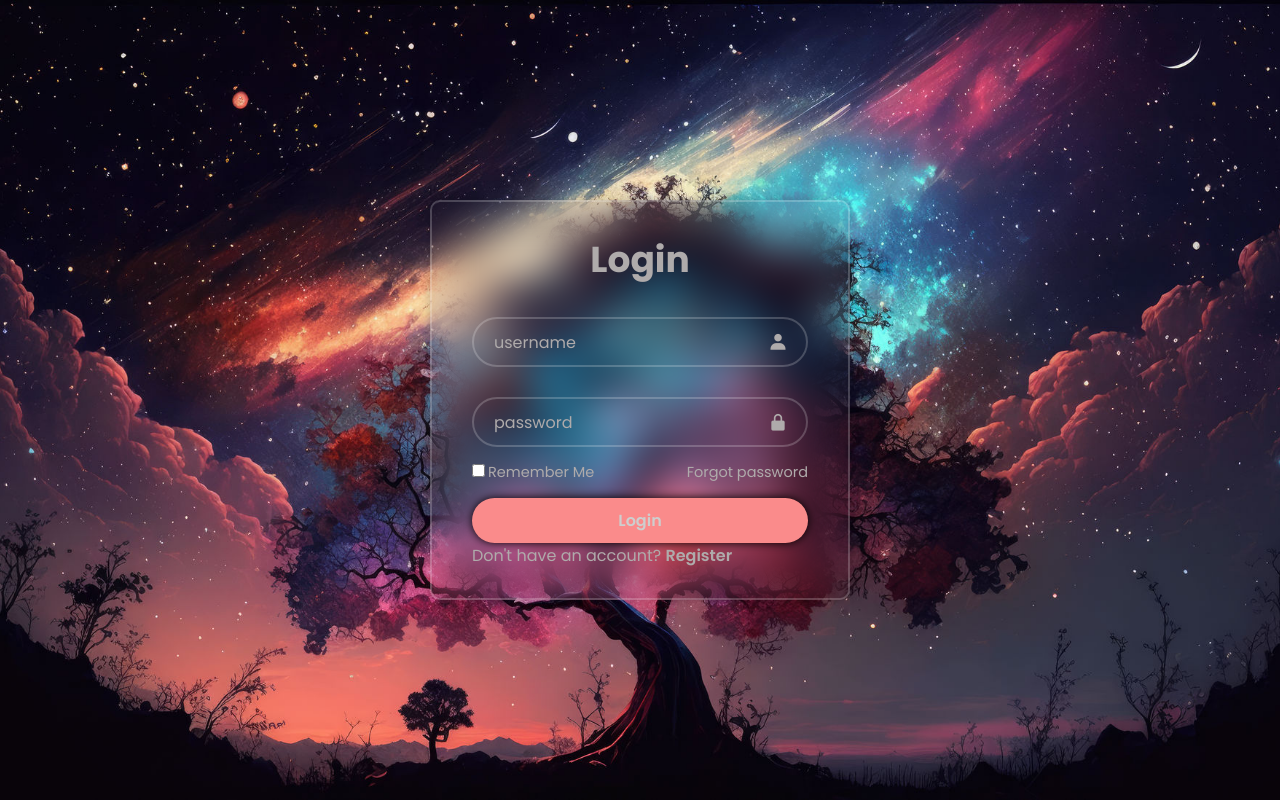
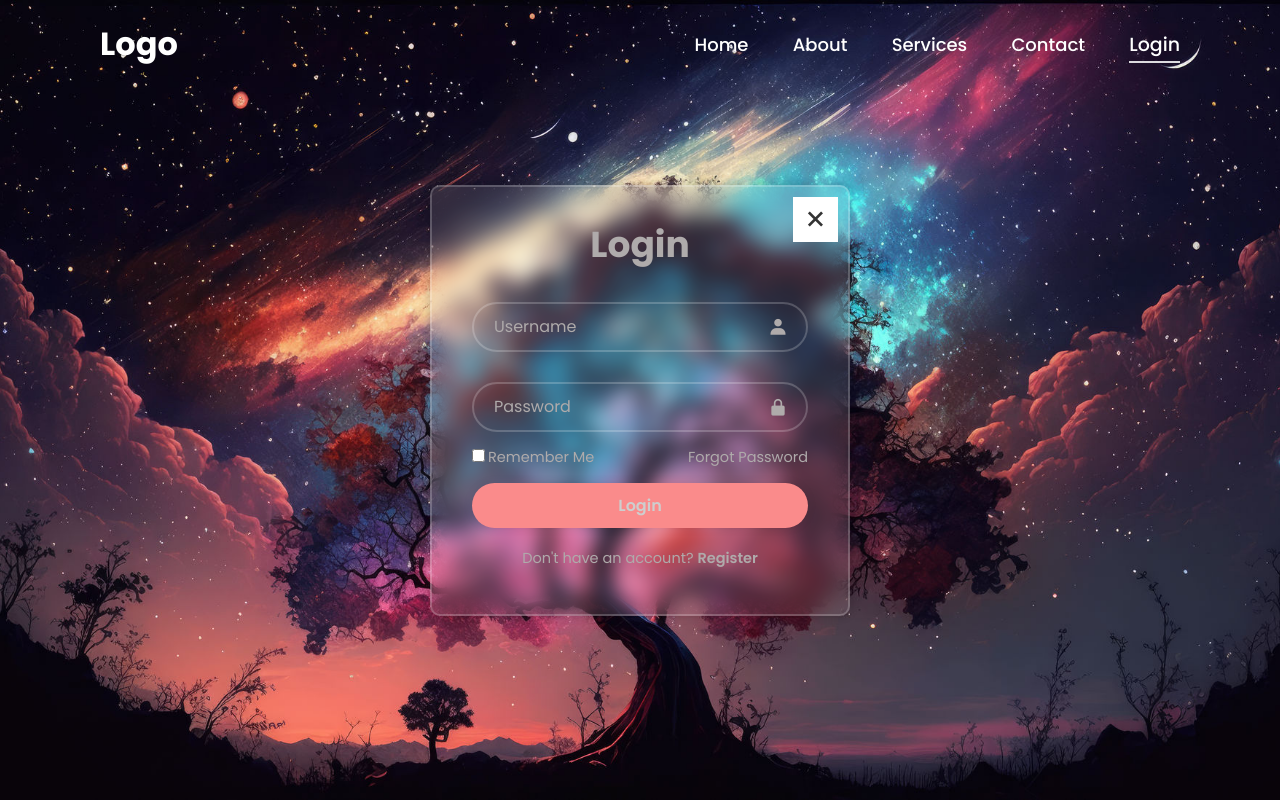
Before and after one commit to slpinsara/Login, a plain HTML site: page index.html in a window 1280 px wide. Drawn offline with nearby package versions, Linux system fonts and the light colour scheme.

Commit message:
Login 01

```diff
--- a/index.html
+++ b/index.html
@@ -2,34 +2,56 @@
 <html lang="en">
 <head>
     <meta charset="UTF-8">
-        <meta htttp-equiv="X-UA-Compatible" content="IE=edge">
-        <meta name="viewport" content="width=device-width,initial-scale=1.0">
-        <title>login form </title>
+    <meta http-equiv="X-UA-Compatible" content="IE=edge">
+    <meta name="viewport" content="width=device-width, initial-scale=1.0">
+    <title>Login Form</title>
     <link rel="stylesheet" href="style.css">
     <link href='https://unpkg.com/boxicons@2.1.4/css/boxicons.min.css' rel='stylesheet'>
 </head>
 <body>
+    <header class="header">
+        <a href="#" class="logo">Logo</a>
+        <nav class="navbar">
+            <a href="#">Home</a>
+            <a href="#">About</a>
+            <a href="#">Services</a>
+            <a href="#">Contact</a>
+            <button class="btnLogin-popup">Login</button>
+        </nav>
+    </header>
+    <section class="section">
         <div class="wrapper">
+            <span class="icon-close">
+                <i class='bx bx-x'></i>
+            </span>
+            <div class="logreg-box">
+                <div class="form-box login">
+                    <div class="logreg-title">
+                        <!-- Title can go here -->
+                    </div>
                     <form action="">
                         <h1>Login</h1>
                         <div class="input-box">
-                    <input type="text" placeholder="username" required>
+                            <input type="text" placeholder="Username" required>
                             <i class='bx bxs-user'></i>
                         </div>
                         <div class="input-box">
-                    <input type="password"
-                    placeholder="password" required>
-                    <i class='bx bxs-lock-alt' ></i>
+                            <input type="password" placeholder="Password" required>
+                            <i class='bx bxs-lock-alt'></i>
                         </div>
                         <div class="remember-forgot">
-                    <label><input type="checkbox">Remember Me </label>
-                    <a href="#">Forgot password</a>
+                            <label><input type="checkbox">Remember Me</label>
+                            <a href="#">Forgot Password</a>
                         </div>
-                <button type="submit" class="btn"> Login </button>
+                        <button type="submit" class="btn">Login</button>
                         <div class="register-link">
                             <p>Don't have an account? <a href="#">Register</a></p>
                         </div>
                     </form>
                 </div>
+            </div>
+        </div>
+    </section>
+    <script src="script.js"></script>
 </body>
 </html>
--- /dev/null
+++ b/script.js
@@ -0,0 +1,7 @@
+document.querySelector('.btnLogin-popup').onclick = () => {
+    document.querySelector('.wrapper').classList.toggle('active');
+};
+
+document.querySelector('.icon-close').onclick = () => {
+    document.querySelector('.wrapper').classList.remove('active');
+};
--- a/style.css
+++ b/style.css
@@ -1,112 +1,196 @@
 @import url('https://fonts.googleapis.com/css2?family=Poppins:ital,wght@0,100;0,200;0,300;0,400;0,500;0,600;0,700;0,800;0,900;1,100;1,200;1,300;1,400;1,500;1,600;1,700;1,800;1,900&display=swap');
-*{
+
+* {
     margin: 0;
     padding: 0;
     box-sizing: border-box;
-    font-family: "Poppins",sans-serif;
+    font-family: "Poppins", sans-serif;
 }
-body{
+
+body {
     display: flex;
     justify-content: center;
     align-items: center;
     min-height: 100vh;
-    background: url('starry_sky_desktop_wallpaper__1___ai_art__by_3d1viner_dfrvy2x-fullview.jpg')no-repeat;
+    background: url('starry_sky_desktop_wallpaper__1___ai_art__by_3d1viner_dfrvy2x-fullview.jpg') no-repeat;
     background-size: cover;
     background-position: center;
 }
-.wrapper{
+
+.header {
+    position: fixed;
+    top: 0;
+    left: 0;
+    width: 100%;
+    padding: 20px 100px;
+    background: transparent;
+    display: flex;
+    justify-content: space-between;
+    align-items: center;
+    z-index: 99;
+}
+
+.logo {
+    font-size: 32px;
+    color: #fff;
+    text-decoration: none;
+    font-weight: 700;
+    pointer-events: none;
+}
+
+.navbar a {
+    font-size: 18px;
+    color: #fff;
+    text-decoration: none;
+    font-weight: 500;
+    margin-right: 40px;
+}
+
+.navbar .btnLogin-popup {
+    position: relative;
+    background: transparent;
+    border: none;
+    outline: none;
+    font-size: 19px;
+    color: #fff;
+    font-weight: 500;
+    cursor: pointer;
+}
+
+.navbar .btnLogin-popup::before {
+    content: '';
+    position: absolute;
+    left: 0;
+    bottom: -4px;
+    width: 100%;
+    height: 2px;
+    background: #fff;
+    opacity: 0.85;
+}
+
+.section {
+    width: 100%;
+    height: 100vh;
+    display: flex;
+    justify-content: center;
+    align-items: center;
+    background-color: transparent;
+}
+
+.wrapper {
     width: 420px;
-    background: transparent;
-    border:2px solid rgba(255, 255, 255, .2);
-    backdrop-filter: blur(20px);
-    box-shadow: 0 0 10px rgba(0, 0, 0, .2);
+    background: rgba(255, 255, 255, 0.1);
+    border: 2px solid rgba(255, 255, 255, 0.2);
+    backdrop-filter: blur(10px);
+    box-shadow: 0 0 10px rgba(0, 0, 0, 0.2);
     color: #afabab;
     border-radius: 10px;
     padding: 30px 40px;
+    position: relative;
 }
+
 .wrapper h1 {
     font-size: 36px;
     text-align: center;
 }
-.wrapper .input-box{
+
+.input-box {
     position: relative;
     width: 100%;
-
     height: 50px;
     margin: 30px 0;
+}
 
-}
-.input-box input{
+.input-box input {
     width: 100%;
     height: 100%;
     background: transparent;
     border: none;
     outline: none;
-    border: 2px solid rgba(255, 255,255,.2);
+    border: 2px solid rgba(255, 255, 255, 0.2);
     border-radius: 40px;
     font-size: 16px;
     color: #afabab;
-    padding: 20px 45px 20px 20px ;
+    padding: 0 20px;
 }
-.input-box input::placeholder{
+
+.input-box input::placeholder {
     color: #afabab;
+}
 
-}
 .input-box i {
     position: absolute;
     right: 20px;
     top: 50%;
     transform: translateY(-50%);
     font-size: 20px;
+}
 
-}
-.wrapper .remember-forgot{
+.remember-forgot {
     display: flex;
     justify-content: space-between;
     font-size: 14.5px;
     margin: -15px 0 15px;
 }
-.remember-forgot label input{
+
+.remember-forgot label input {
     accent-color: #afabab;
     margin-right: 3px;
 }
-.remember-forgot a{
+
+.remember-forgot a {
     color: #afabab;
     text-decoration: none;
+}
 
-}
-.remember-forgot a:hover{
+.remember-forgot a:hover {
     text-decoration: underline;
 }
-.wrapper .btn{
 
-
-
+.btn {
     width: 100%;
     height: 45px;
     background: #fa8b8b;
     border: none;
     outline: none;
     border-radius: 45px;
-    box-shadow: 0 0 10px rgba(0, 0, 0, 1);
+    box-shadow: 0 0 10px rgba(0, 0, 0, 0.1);
     cursor: pointer;
     font-size: 16px;
     color: #cecece;
     font-weight: 600;
+}
 
-}
-.wrapper.register-link{
+.register-link {
     font-size: 14.5px;
     text-align: center;
-    margin: 20px 0 15px ;
+    margin: 20px 0 15px;
+}
 
-
-}
-.register-link p a{
+.register-link p a {
     color: #afabab;
     text-decoration: none;
     font-weight: 600;
 }
-.register-link p a:hover{
+
+.register-link p a:hover {
     text-decoration: underline;
 }
+
+.icon-close {
+    position: absolute;
+    top: 10px;
+    right: 10px;
+    width: 45px;
+    height: 45px;
+    background: #fff;
+    cursor: pointer;
+    display: flex;
+    justify-content: center;
+    align-items: center;
+}
+
+.icon-close i {
+    font-size: 32px;
+    color: #333;
+}
```
Lines whose indentation alone changed are shown as unchanged.
